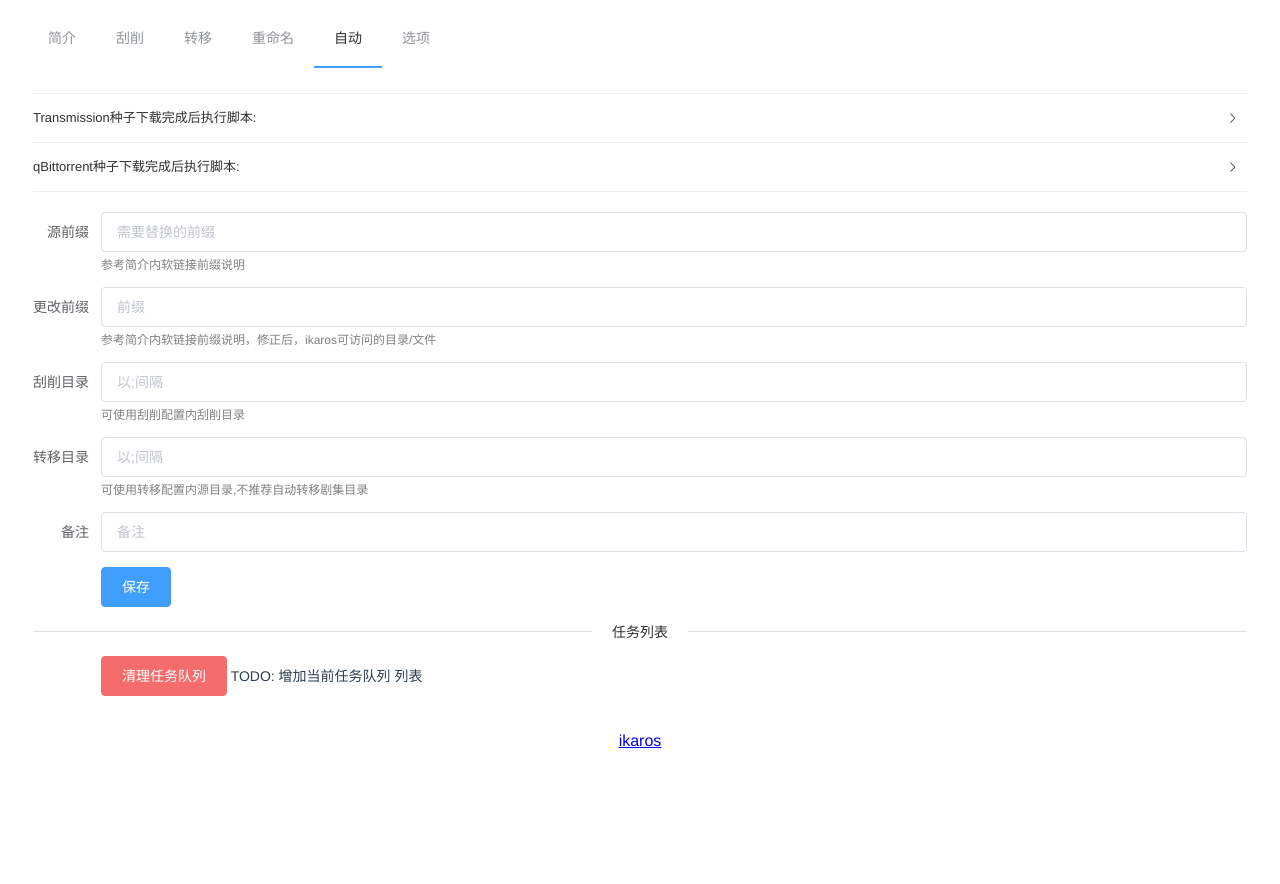
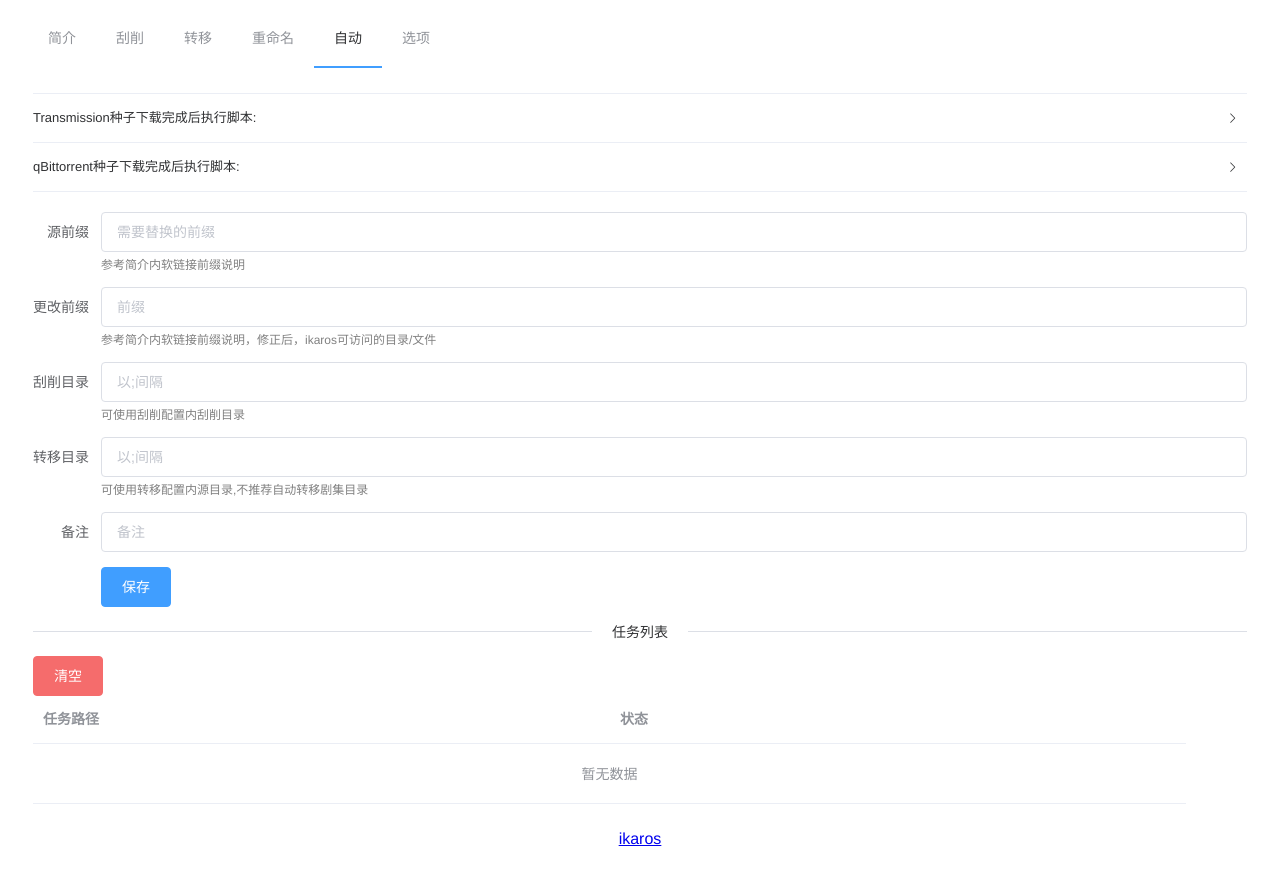
Before and after one commit to Suwmlee/ikaros-web, a Vue app: page / in a window 1280 px wide. Both pictures are taken after a click on the item "自动". Shown: the top 884 px of the page. Before the commit the page ends 800 px from the top, so only its background shows below. Built offline with nearby package versions, Linux system fonts and the light colour scheme; no server answers.

Commit message:
update automation page

```diff
--- a/src/App.vue
+++ b/src/App.vue
@@ -16,7 +16,7 @@
         <JavScraping v-if="activeIndex==='3'" />
         <Transfer v-if="activeIndex==='4'" />
         <Reanme v-if="activeIndex==='5'" />
-        <AutoConf v-if="activeIndex==='6'" />
+        <Automation v-if="activeIndex==='6'" />
         <Options v-if="activeIndex==='7'" />
       </el-main>
       <el-footer class="site-footer" ><a href="https://github.com/Suwmlee/ikaros">ikaros</a> {{ version }}</el-footer>
@@ -31,7 +31,7 @@ import Tutorial from './views/tutorial.vue'
 import JavScraping from './views/javscraping.vue'
 import Transfer from './views/transfer.vue'
 import Reanme from './views/rename.vue'
-import AutoConf from './views/autoconf.vue'
+import Automation from './views/automation.vue'
 import Options from './views/options.vue'
 
 export default {
@@ -41,7 +41,7 @@ export default {
     JavScraping,
     Transfer,
     Reanme,
-    AutoConf,
+    Automation,
     Options
   },
   data() {
--- a/src/views/autoconf.vue
+++ b/src/views/automation.vue
@@ -54,13 +54,26 @@
             <el-form-item>
                 <el-button type="primary" @click="onSubmit">保存</el-button>
             </el-form-item>
-            <el-divider>任务列表</el-divider>
-            <el-form-item>
-                <el-button type="danger" @click="clean">清理任务队列</el-button>
-                TODO: 增加当前任务队列 列表
-            </el-form-item>
+
         </el-form>
+        <el-divider>任务列表</el-divider>
+        <div >
+            <el-button type="danger" @click="clean" >清空</el-button>
+        </div>
 
+        <el-table
+            :data="records"
+            style="width: 95%">
+            <el-table-column
+                prop="path"
+                label="任务路径"
+                >
+            </el-table-column>
+            <el-table-column
+                prop="status"
+                label="状态">
+            </el-table-column>
+        </el-table>
     </div>
 </template>
 
@@ -68,14 +81,17 @@
 import axios from 'axios'
 
 export default {
-    name: 'autoconf',
+    name: 'automation',
     data() {
         return {
-            settings: {}
+            settings: {},
+            records: []
         };
     },
     mounted(){
-        axios.get('/api/autoconf')
+        this.getTasks()
+        this.timer = setInterval(this.getTasks, 1500);
+        axios.get('/api/auto/conf')
             .then(response => {
                 this.settings = response.data;
             })
@@ -85,7 +101,7 @@ export default {
     },
     methods: {
         onSubmit() {
-            axios.post('/api/autoconf',this.settings)
+            axios.post('/api/auto/conf',this.settings)
                 .then( () => {
                     this.$message({
                         showClose: true,
@@ -98,8 +114,17 @@ export default {
                     console.log(error);
                 });
         },
+        getTasks() {
+            axios.get('/api/auto/task')
+                .then(response => {
+                    this.records = response.data
+                })
+                .catch(function (error) {
+                    console.log(error);
+                });
+        },
         clean() {
-            axios.get('/api/client/clean')
+            axios.delete('/api/auto/task')
                 .then(() => {
                     this.$message({
                         showClose: true,
--- a/src/views/scraping.vue
+++ b/src/views/scraping.vue
@@ -159,10 +159,10 @@ export default {
         }
     },
     created(){
-        this.refresh()
         this.setDialogWidth()
     },
     mounted() {
+        this.refresh()
         this.timer = setInterval(this.refresh, 1500);
         window.onresize = () => {
             return (() => {
--- a/src/views/transfer.vue
+++ b/src/views/transfer.vue
@@ -44,7 +44,7 @@
                     </el-switch>
                 </el-form-item>
                 <el-form-item v-if="transconfig.fix_series" label="指定内容:">
-                    <el-input v-model="transconfig.specified_files" placeholder="可针对源目录下的特定文件(夹)"></el-input>
+                    <el-input v-model="transconfig.specified_files" placeholder="可针对源目录下的特定文件(夹),完整路径"></el-input>
                 </el-form-item>
                 <el-form-item label="备注:">
                     <el-input v-model="transconfig.mark"></el-input>
@@ -270,11 +270,12 @@ export default {
         };
     },
     created(){
-        this.starttimer()
         this.getconfs()
         this.setDialogWidth()
     },
     mounted(){
+        this.refresh()
+        this.starttimer()
         window.onresize = () => {
             return (() => {
                 this.setDialogWidth()
```
